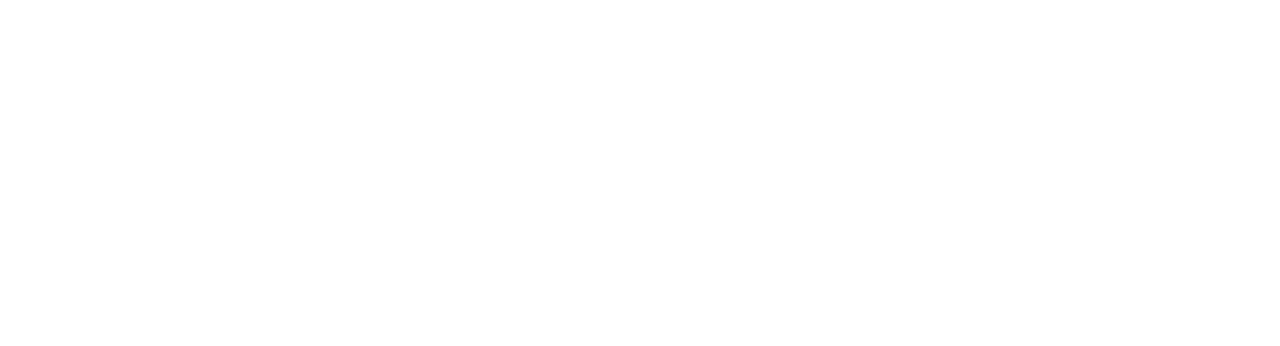
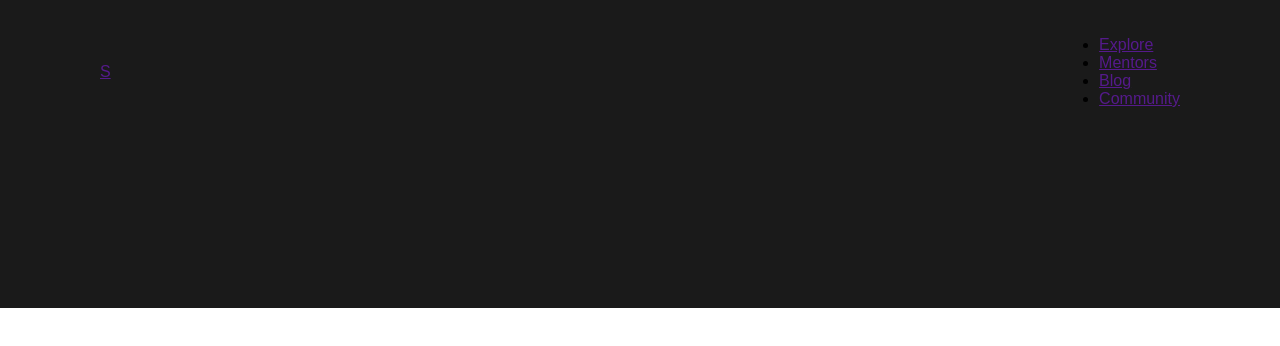
Before and after one commit to ROMZEL12431/site-vizitka, a plain HTML site: page index.html in a window 1280 px wide. Drawn offline with Linux system fonts and the light colour scheme.

Commit message:
перенёс файлы

```diff
--- a/index.html
+++ b/index.html
@@ -3,9 +3,31 @@
 <head>
     <meta charset="UTF-8">
     <meta name="viewport" content="width=device-width, initial-scale=1.0">
-    <title>сайт-визитка</title>
+    <title>Document</title>
+    <link rel="stylesheet" href="./style.css">
 </head>
 <body>
+    <header class="header">
+        <div class="container">
+            <nav class="navigation">
+                <a href="" class="logo">S</a>
+                <ul class="navigation-holder">
+                    <li class="nav-links">
+                        <a href="">Explore</a>
+                    </li>
+                    <li class="nav-links">
+                        <a href="">Mentors</a>
+                    </li>
+                    <li class="nav-links">
+                        <a href="">Blog</a>
+                    </li>
+                    <li class="nav-links">
+                        <a href="">Community</a>
+                    </li>
+                </ul>
+            </nav>
+        </div>
+    </header>
 
 </body>
 </html>
--- /dev/null
+++ b/style.css
@@ -0,0 +1,19 @@
+* {
+    box-sizing: border-box;
+    margin: 0;
+    font-family: Arial, Helvetica, sans-serif;
+}
+.container {
+    max-width: 1080px;
+    margin: 0 auto;
+}
+.header {
+    background-color: #1A1A1A;
+    padding-top: 36px;
+    padding-bottom: 200px;
+}
+.navigation {
+    display: flex;
+    justify-content: space-between;
+    align-items: center;
+}
```
Also changed, not shown: img/audio.png (added), img/card-1.png (added), img/card-2.png (added), img/card-3.png (added), img/card-4.png (added), img/girl-avatar.png (added), img/icons/arrow.svg (added), img/icons/play.svg (added), img/icons/star.svg (added), img/man-avatar.png (added), 2 other files.
